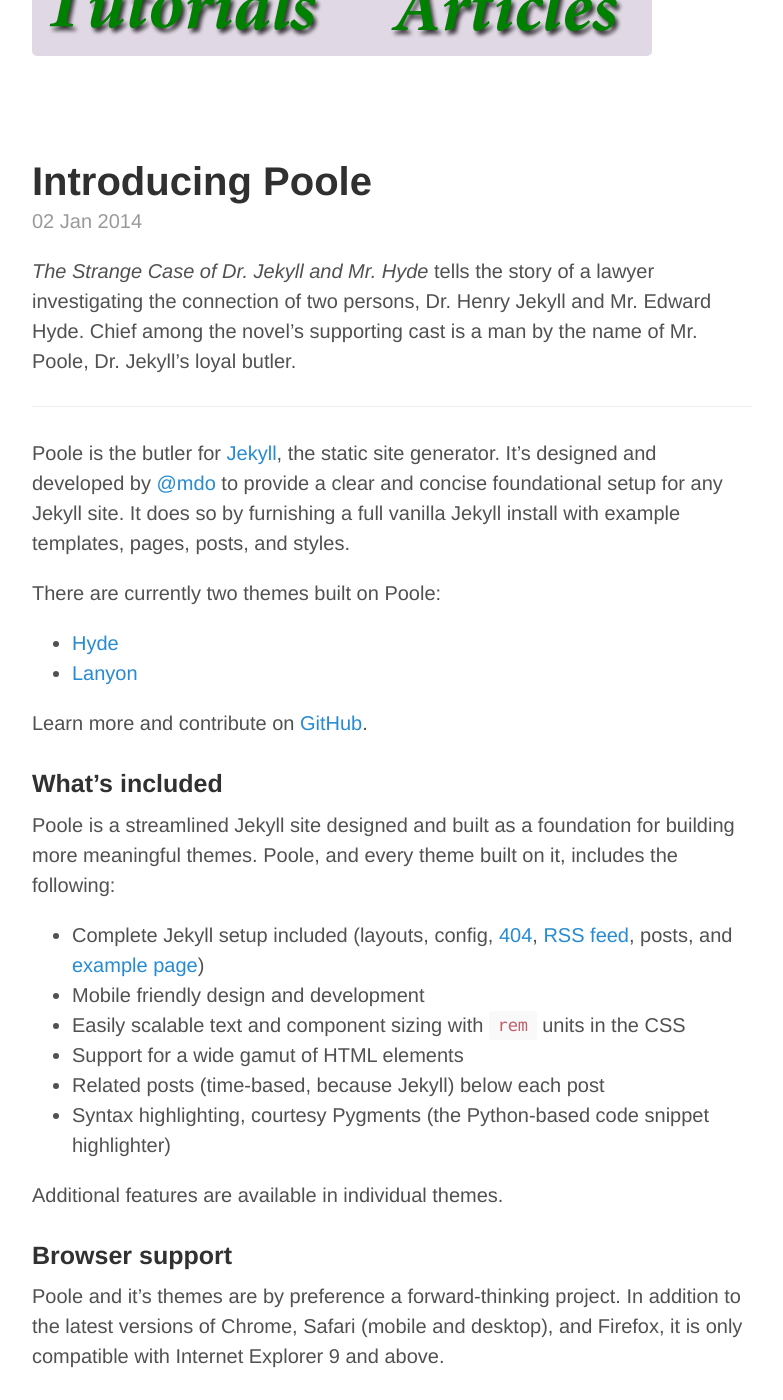
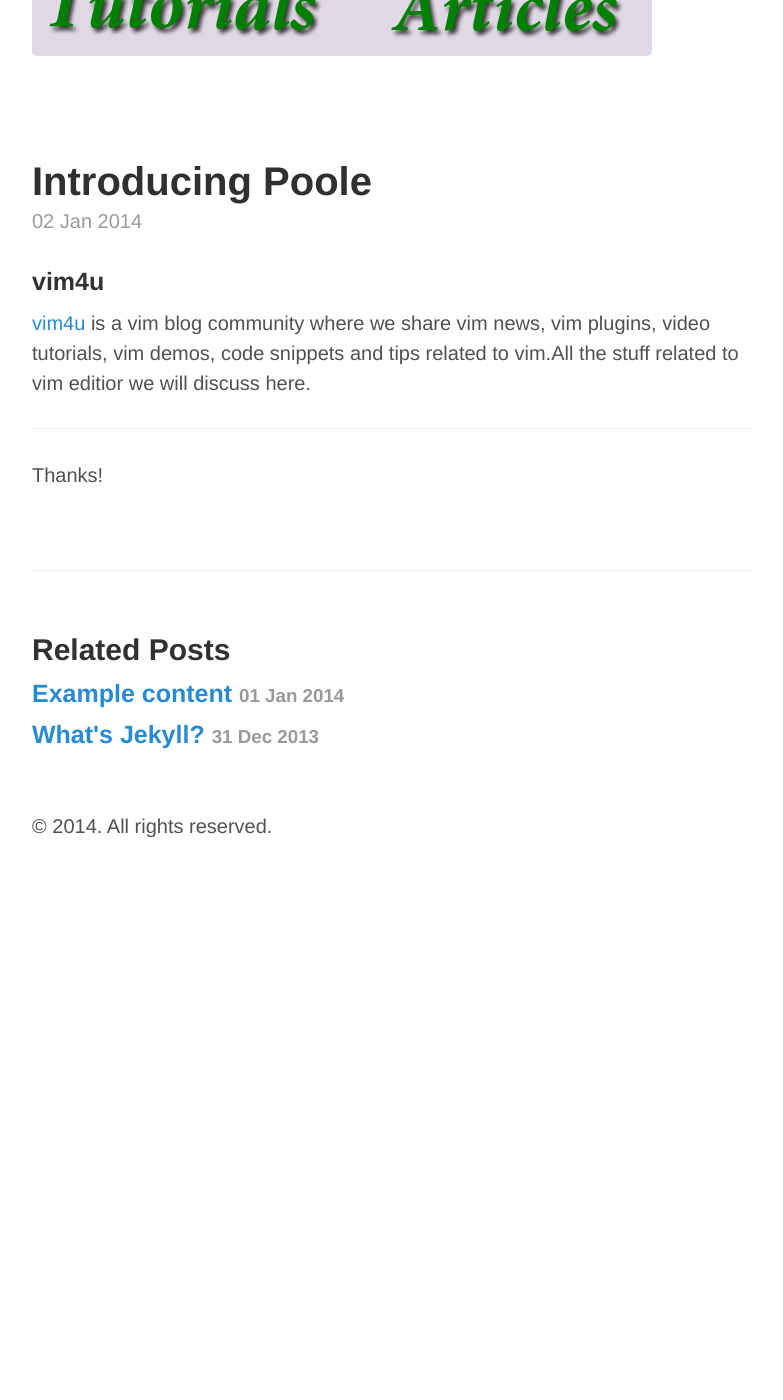
Before and after one commit to riturajratan/vim4u, a Jekyll site: the page built from _posts/2014-01-02-introducing-poole.md, in a window 1280 px wide and 1400 px high, scrolled down 345 px. Shown: the whole window, without its empty margins (248-1031 px from the left). Built offline with Jekyll 4.4.1, drawn with Linux system fonts in a browser that asks for light colours; Markdown is read by kramdown in place of the engine named in the settings; after the commit the page ends 1206 px from its top, so only the background shows below that; some of the changed text lies outside the part shown.

Commit message:
set some content for main page

```diff
--- a/_posts/2014-01-02-introducing-poole.md
+++ b/_posts/2014-01-02-introducing-poole.md
@@ -1,40 +1,12 @@
 ---
 layout: post
 title: Introducing Poole
+
 ---
+### vim4u
 
-*The Strange Case of Dr. Jekyll and Mr. Hyde* tells the story of a lawyer investigating the connection of two persons, Dr. Henry Jekyll and Mr. Edward Hyde. Chief among the novel's supporting cast is a man by the name of Mr. Poole, Dr. Jekyll's loyal butler.
+[vim4u](http://vim4u.com) is a vim blog community  where we share vim  news, vim plugins, video tutorials, vim demos, code snippets and tips related to vim.All the stuff related to vim editior we will discuss here.
 
 -----
 
-Poole is the butler for [Jekyll](http://jekyllrb.com), the static site generator. It's designed and developed by [@mdo](https://twitter.com/mdo) to provide a clear and concise foundational setup for any Jekyll site. It does so by furnishing a full vanilla Jekyll install with example templates, pages, posts, and styles.
-
-There are currently two themes built on Poole:
-
-* [Hyde](http://hyde.getpoole.com)
-* [Lanyon](http://lanyon.getpoole.com)
-
-Learn more and contribute on [GitHub](https://github.com/poole).
-
-### What's included
-
-Poole is a streamlined Jekyll site designed and built as a foundation for building more meaningful themes. Poole, and every theme built on it, includes the following:
-
-* Complete Jekyll setup included (layouts, config, [404](/404.html), [RSS feed](/atom.xml), posts, and [example page](/about))
-* Mobile friendly design and development
-* Easily scalable text and component sizing with `rem` units in the CSS
-* Support for a wide gamut of HTML elements
-* Related posts (time-based, because Jekyll) below each post
-* Syntax highlighting, courtesy Pygments (the Python-based code snippet highlighter)
-
-Additional features are available in individual themes.
-
-### Browser support
-
-Poole and it's themes are by preference a forward-thinking project. In addition to the latest versions of Chrome, Safari (mobile and desktop), and Firefox, it is only compatible with Internet Explorer 9 and above.
-
-### Download
-
-Poole is developed on and hosted with GitHub. Head to the <a href="https://github.com/poole/poole">GitHub repository</a> for downloads, bug reports, and features requests.
-
 Thanks!
```
